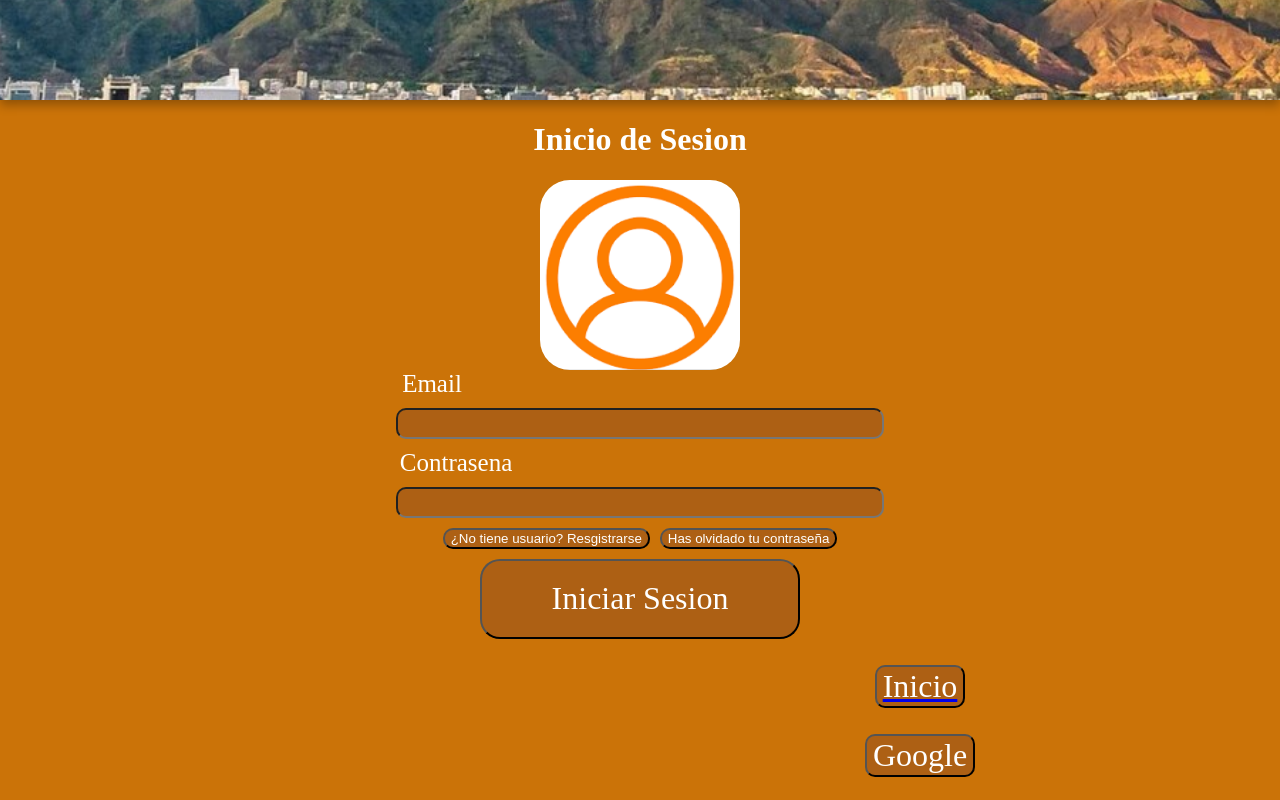
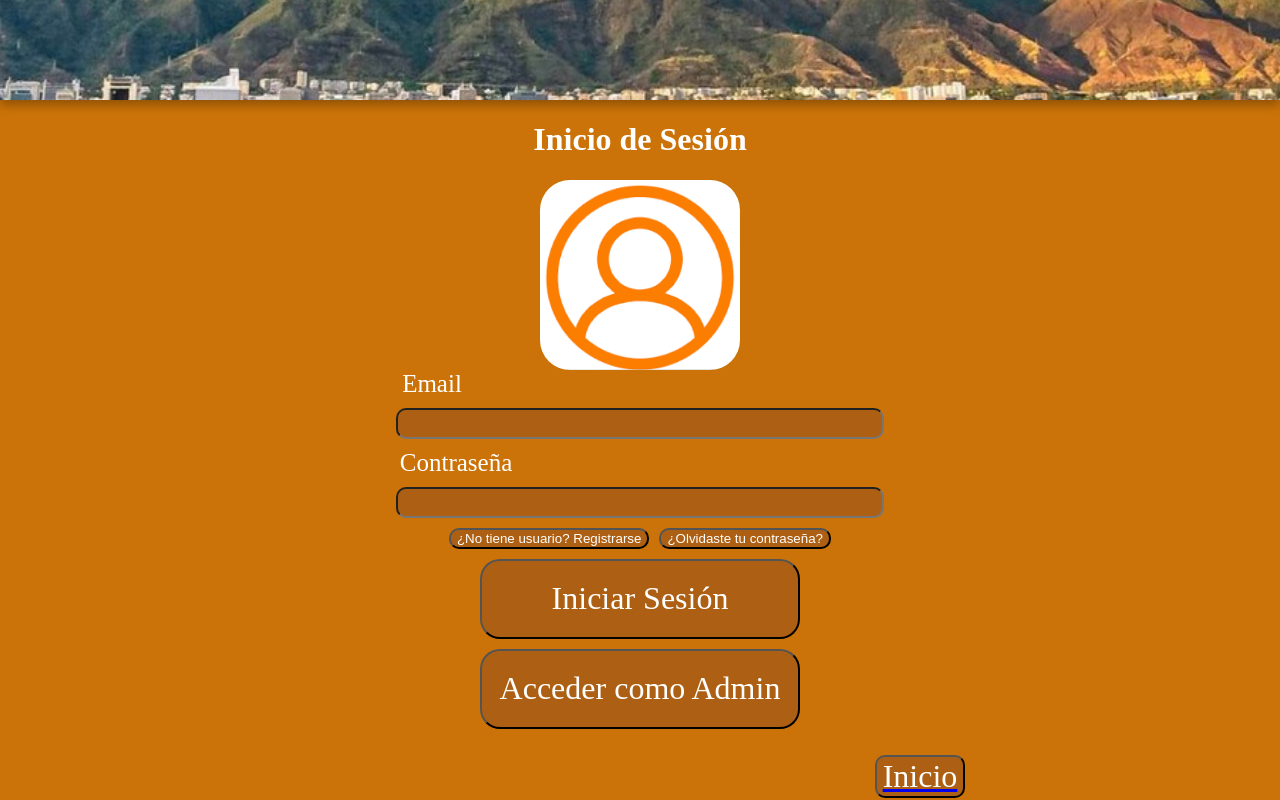
Before and after one commit to KelvinBecerra/Metrovila, a React (Vite) app: page /TuSesion in a window 1280 px wide. Shown: the part 200-1000 px from the top of the page. Built offline with nearby package versions, Linux system fonts and the light colour scheme; a web font is replaced by a local one.

Commit message:
loggearse como admin

```diff
--- a/src/pages/Inisesion.jsx
+++ b/src/pages/Inisesion.jsx
@@ -1,107 +1,113 @@
 import React, { useState, useContext } from 'react';
 import imagen from '../assets/imgusuario.png';
-import { provider, auth,db} from '../pages/Firebase.js';
+import { provider, auth, db } from '../pages/Firebase.js';
 import { useNavigate } from 'react-router-dom';
-import { signInWithPopup } from 'firebase/auth';
+import { signInWithPopup, signInWithEmailAndPassword, signOut } from 'firebase/auth';
 import { UserContext } from '../app.jsx';
-import { collection, doc,getDoc, query, getDocs,setDoc, where } from 'firebase/firestore';
 
+function Inisesion() {
+  const [correo, setcorreo] = useState('');
+  const [contrasena, setcontrasena] = useState('');
+  const { user, setUser } = useContext(UserContext);
+  const [adminMode, setAdminMode] = useState(false); // Modo administrador
+  const navigate = useNavigate();
 
-import { signInWithEmailAndPassword } from "firebase/auth";
-
-function Inisesion  () {
-  const [correo,setcorreo]=useState('');
-  const [contrasena,setcontrasena]=useState('');
-  const { setUser } = useContext(UserContext);
-  const navigate = useNavigate();
+  // Función para inicio de sesión normal
   const signIn = async () => {
     try {
-      // autentica usuario con Firebase Authentication
       const userCredential = await signInWithEmailAndPassword(auth, correo, contrasena);
       const user = userCredential.user;
-
-      // verificar si el usuario existe en Firestore
-      const userRef = doc(db, "usuarios", user.uid);
-      const userSnap = await getDoc(userRef);
-
-      if (userSnap.exists()) {
-        alert("Bienvenido " + user.displayName);
-        setUser(user); // guarda el usuario en el contexto
-        navigate("/"); // redirige a la página principal
+      alert('Bienvenido ' + user.displayName);
+      setUser(user);
+      setAdminMode(false); // Modo estándar
+      navigate('/');
+    } catch (error) {
+      if (error.code === 'auth/user-not-found') {
+        alert('El correo no está registrado.');
+      } else if (error.code === 'auth/wrong-password') {
+        alert('Contraseña incorrecta.');
       } else {
-        alert("El usuario no está registrado en Firestore.");
-      }
-
-    } catch (error) {
-      if (error.code === "auth/user-not-found") {
-        alert("El correo no está registrado.");
-      } else if (error.code === "auth/wrong-password") {
-        alert("Contraseña incorrecta.");
-      }else if( error.code === "auth/invalid-credential"){
-        alert("Correo invalido o contraseña invalida");
-
-      } else {
-        console.error("Error al iniciar sesión:", error);
-        //alert("Error al iniciar sesión.");
+        console.error('Error al iniciar sesión:', error);
       }
     }
-  }
+  };
 
-
-//funcion que se encarga de crear una pestana emergente
-// y con esa pagina de loggea el usuario
-const [loading, setLoading] = useState(false);
-const [error, setError] = useState(null);
-
-  const loginPopupGoogle = async () => {
-    setLoading(true);
-    provider.setCustomParameters({ prompt: 'select_account' });
-    try {
-      const result = await signInWithPopup(auth, provider);
-      const user = result.user;
-
-      setUser(user); // Actualiza el valor de user en el contexto
-
-      setError(null);
-      setLoading(false);
-      navigate("/");
-
-      scroll(0, 0);
-    } catch (error) {
-      console.log(error.message);
-
-      setError(error.message);
-      setLoading(false);
+  // Función para inicio de sesión como administrador
+  const loginAsAdmin = () => {
+    if (correo === 'admin' && contrasena === '12345') {
+      alert('Bienvenido, Admin!');
+      setUser({ email: 'admin', displayName: 'Administrador' }); // Simulación de usuario administrador
+      setAdminMode(true); // Activa modo administrador
+    } else {
+      alert('Credenciales de administrador incorrectas.');
     }
   };
-//aqui se muestra la pagina de inicio de sesion
-//se me olvido implementar la funcion de registro de usuario con los inputs que aparecen
-//falta hacer eso
+
+  // Función para cerrar sesión
+  const logout = async () => {
+    await signOut(auth);
+    setUser(null); // Borra usuario del contexto
+    setAdminMode(false); // Desactiva modo administrador
+    alert('Sesión cerrada.');
+    navigate('/');
+  };
+
   return (
     <>
       <div className='imagenuser-div'>
-        <h1 id='sesion'>Inicio de Sesion</h1>
-        <img className='imagenuser' src={imagen} alt="usuario" />
+        <h1 id='sesion'>Inicio de Sesión</h1>
+        <img className='imagenuser' src={imagen} alt='usuario' />
       </div>
       <div className='inisesion-div'>
-        <label className='labelcitos' htmlFor="correo">Email</label>
-        <input className='inputcito' id='correo' type="email" onChange={(e) => setcorreo(e.target.value)} />
-        <label className='labelcito' id='password' htmlFor="">Contrasena</label>
-        <input className='inputcito' type="password" onChange={(e) => setcontrasena(e.target.value)} />
+        {!adminMode ? (
+          <>
+            <label className='labelcitos' htmlFor='correo'>
+              Email
+            </label>
+            <input
+              className='inputcito'
+              id='correo'
+              type='email'
+              onChange={(e) => setcorreo(e.target.value)}
+            />
+            <label className='labelcito' id='password' htmlFor=''>
+              Contraseña
+            </label>
+            <input
+              className='inputcito'
+              type='password'
+              onChange={(e) => setcontrasena(e.target.value)}
+            />
             <div className='containerboton'>
               <a href='/formulario'>
-            <button className='botoncitos'>¿No tiene usuario?  Resgistrarse </button>
+                <button className='botoncitos'>¿No tiene usuario? Registrarse</button>
               </a>
-          <button className='botoncitos'>Has olvidado tu contraseña</button>
+              <button className='botoncitos'>¿Olvidaste tu contraseña?</button>
             </div>
-        <button className='botoncitomain' onClick={() => signIn()}>Iniciar Sesion</button>
-        <a href="/">
+            <button className='botoncitomain' onClick={signIn}>
+              Iniciar Sesión
+            </button>
+            <button className='botoncitomain' onClick={loginAsAdmin}>
+              Acceder como Admin
+            </button>
+            <a href='/'>
               <button className='botoncitosini'>Inicio</button>
             </a>
-        <button className='botoncitosini' onClick={loginPopupGoogle}>Google</button>
+          </>
+        ) : (
+          <div className='admin-panel'>
+            <h2>Panel de Administrador</h2>
+            <button className='btns' onClick={() => navigate('/rutas')}>
+              Gestionar Rutas
+            </button>
+            <button className='btns' onClick={logout}>
+              Cerrar Sesión
+            </button>
+          </div>
+        )}
       </div>
     </>
   );
 }
 
-export default Inisesion;
+export default Inisesion;
```
Lines whose indentation alone changed are shown as unchanged.
